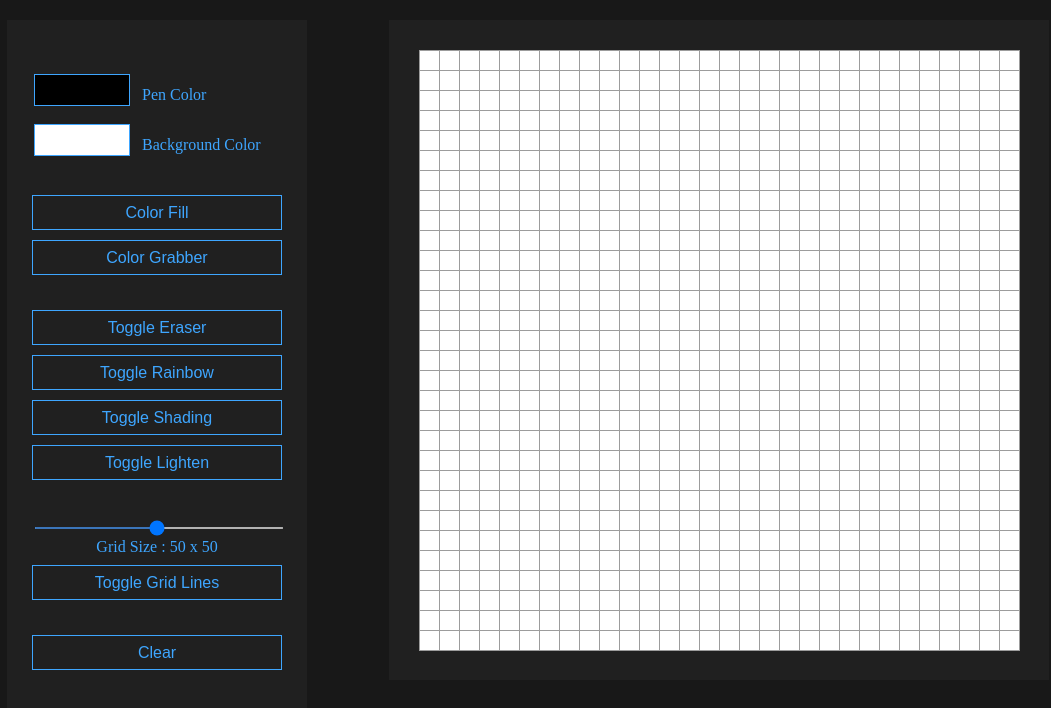
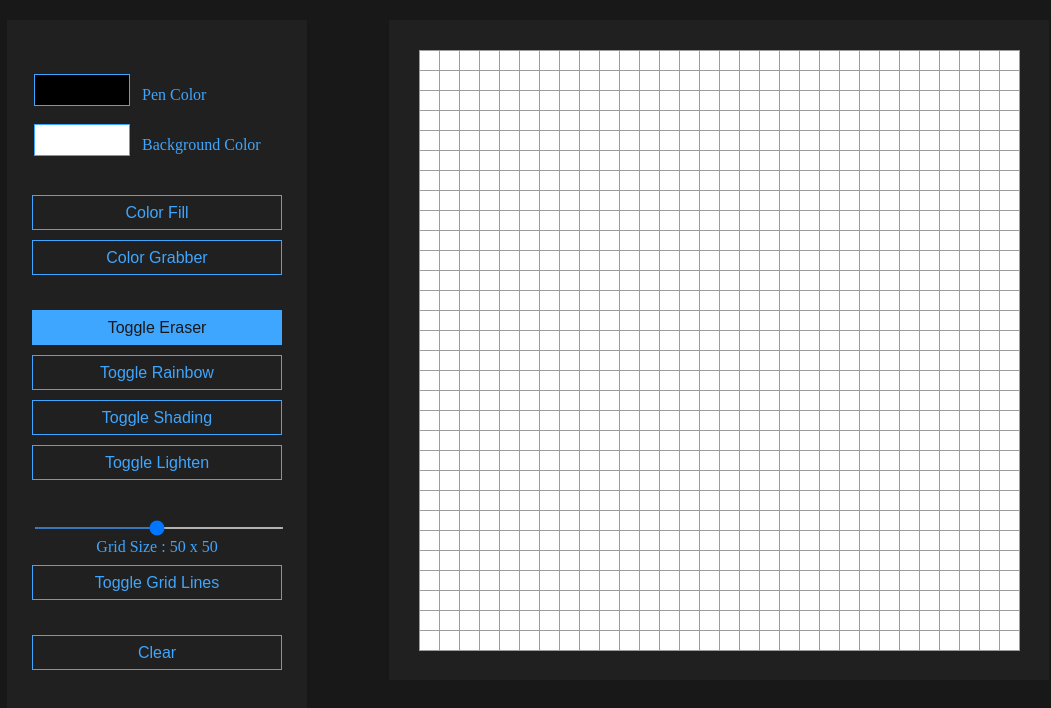
Before and after one commit to 21hardik12/odin-etch-a-sketch, a plain HTML site: page index.html in a window 1280 px wide. Both pictures are taken after a click on the button "Toggle Eraser". Shown: the part 140-848 px from the top of the page, without its empty margins (112-1163 px from the left). Drawn offline with Linux system fonts and the light colour scheme.

Commit message:
add eraser functionality

```diff
--- a/main.js
+++ b/main.js
@@ -15,6 +15,11 @@ draw();
 penColorPicker.addEventListener('input', event => {
     const value = penColorPicker.value;
     penColor = value;
+});
+
+const eraser = document.getElementById('eraser');
+eraser.addEventListener('click', e => {
+    eraser.classList.toggle('button-enabled');
 });
 
 function rgbToHex(rgb) {
@@ -48,7 +53,11 @@ function draw() {
     gridContainer.addEventListener('mousemove', (e) => {
         if (isDrawing) {
             if (e.target.classList.contains('grid-element')) {
-                e.target.style.backgroundColor = penColor;
+                if (!document.getElementById('eraser').classList.contains('button-enabled')) {
+                    e.target.style.backgroundColor = penColor;
+                } else {
+                    e.target.style.backgroundColor = bgColor;
+                }
             }
         }
     });
--- a/styles.css
+++ b/styles.css
@@ -129,3 +129,8 @@ body {
     flex-direction: row;
     gap: 1px;
 }
+
+.button-enabled {
+    background-color: #3ea6ff;
+    color: #181818;
+}
```
